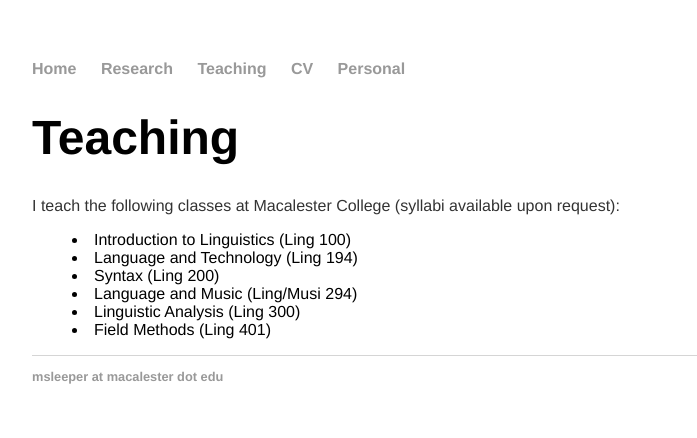
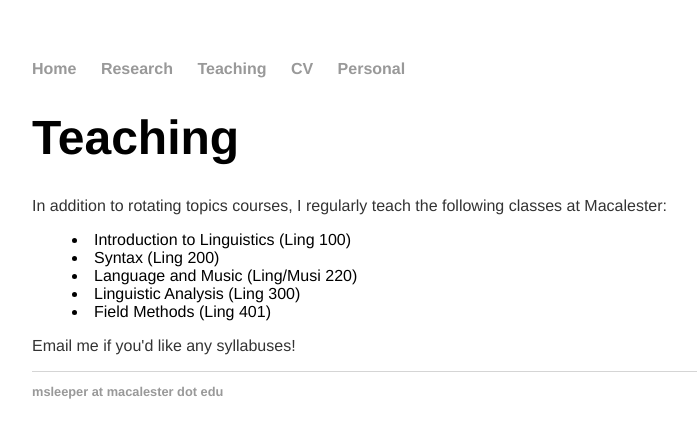
Before and after one commit to morgansleeper/morgansleeper.github.io, a Jekyll site: the page built from teaching/index.html, in a window 1280 px wide. Shown: the top 438 px of the page, without its empty margins (160-857 px from the left). Built offline with Jekyll 4.4.1, drawn with Linux system fonts in a browser that asks for light colours.

Commit message:
Updating teaching

```diff
--- a/teaching/index.html
+++ b/teaching/index.html
@@ -3,13 +3,14 @@ layout: default
 title: Morgan Sleeper | Teaching
 ---
 <h1>Teaching</h1>
-<p>I teach the following classes at Macalester College (syllabi available upon request):</p>
+<p>In addition to rotating topics courses, I regularly teach the following classes at Macalester:</p>
 
 <li style="margin-left: 40px">Introduction to Linguistics (Ling 100)</li>
-<li style="margin-left: 40px">Language and Technology (Ling 194)</li>
 <li style="margin-left: 40px">Syntax (Ling 200)</li>
-<li style="margin-left: 40px">Language and Music (Ling/Musi 294)</li>
+<li style="margin-left: 40px">Language and Music (Ling/Musi 220)</li>
 <li style="margin-left: 40px">Linguistic Analysis (Ling 300)</li>
 <li style="margin-left: 40px">Field Methods (Ling 401)</li>
 
+<p>Email me if you'd like any syllabuses!</p>
+
 <p></p>
```
Also changed, not shown: 1 other file.
